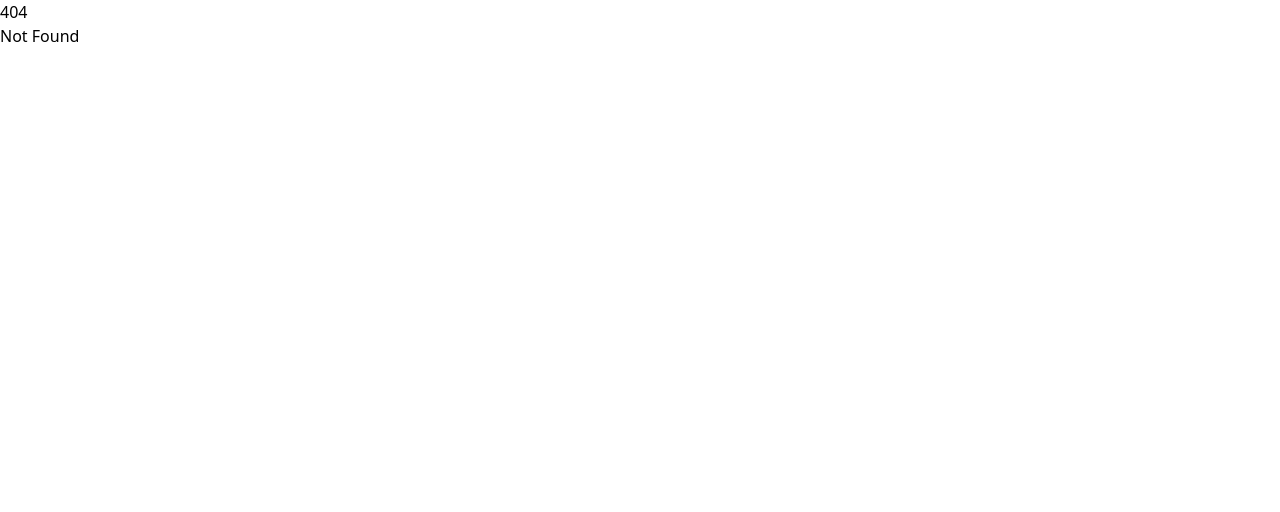
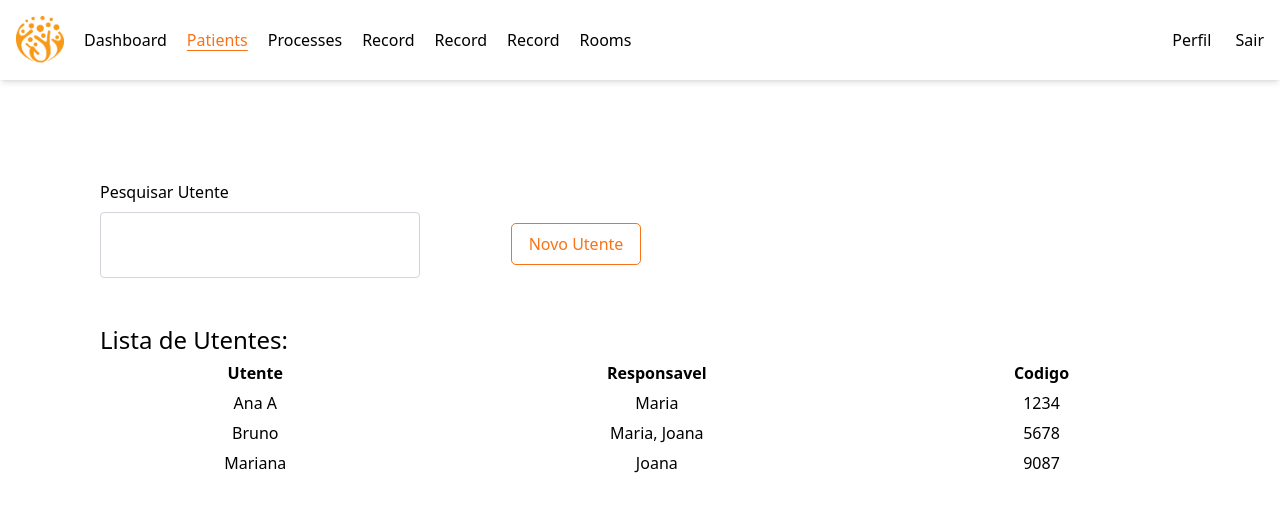
Before and after one commit to MindGest/mindgest-frontend, a SvelteKit app: page /user/therapist/patients in a window 1280 px wide. Before the commit this address had no page. Shown: the top 512 px of the page. Built offline with nearby package versions, Linux system fonts and the light colour scheme.

Commit message:
therapist/patients

```diff
--- /dev/null
+++ b/src/routes/user/therapist/patients/+page.svelte
@@ -0,0 +1,119 @@
+<script>
+    import TextArea from '$lib/components/TextArea.svelte';
+    import TextBox from '$lib/components/TextBox.svelte';
+    import Button from '$lib/components/Button.svelte';
+    import Table from '$lib/components/Table.svelte';
+    import * as api from '$lib/utils/api';
+    import { onMount } from "svelte";
+
+    class person {
+        constructor(name, role, proc) {
+            this.name = name;
+            this.role = role;
+        }
+    }
+    class process{
+        constructor(patient, code, esp, terp){
+            this.patient = patient;
+            this.code = code;
+            this.esp = esp;
+            this.terp = terp;
+        }
+    }
+
+    /* FOR DEBUG ONLY */
+    let terp = new person('Maria', 'terp');
+    let terp2 = new person('Joana', 'terp');
+    let pat1 = new person('Ana A', 'pat', null);
+    let pat2 = new person('Bruno', 'pat', null);
+    let pat3 = new person('Mariana', 'pat', null);
+    let ap1 = new process(pat1, 1234, null, [terp]);
+    let ap2 = new process(pat2, 5678, null, [terp, terp2]);
+    let ap3 = new process(pat3, 9087, null, [terp2]);
+
+
+    let aps = [ap1, ap2, ap3];
+    let text = "";
+    let table;
+    const newUt = () => alert("Novo Utente");
+
+    function getTherapist(ap){
+
+        let out = ""
+
+        for (let i = 0; ap.terp.length > i; i++){
+
+        if (i === 0) out += ap.terp[i].name;
+        else out += ", " + ap.terp[i].name;
+
+        }
+
+        return out;
+
+    }
+
+    $: if (text) getNameFilter(text);
+    const getNameFilter = (text) => {
+
+        let aux = aps.filter(proc => proc.patient.name.indexOf(text) !== -1);
+        let out = [];
+
+        for (let i = 0; aux.length > i; i++){
+            let p = aux[i]
+            out.push({
+                Utente: p.patient.name,
+                Responsavel: getTherapist(p),
+                Codigo: p.code
+            })
+        }
+
+        table = out;
+
+    }
+
+    const getTableData = (flag) => {
+        if(aps != null){
+            text = null;
+            let out = [];
+            for (let i = 0; aps.length > i; i++){
+                if (!flag || flag === "all"){
+                    let p = aps[i]
+                    out.push({
+                        Utente: p.patient.name,
+                        Responsavel: getTherapist(p),
+                        Codigo: p.code
+                    })
+                }
+            }
+            table = out;
+        }
+    }
+
+    $: if (!text || text === "") resetNameFilter();
+    const resetNameFilter = () => {
+        getTableData("all")
+    }
+
+</script>
+
+<wrapper
+  class="flex flex-col"
+  style="margin: 100px; float:left; width:25%; position:absolute; top:10%">
+    <TextArea label="Pesquisar Utente" bind:value={text}/>
+</wrapper>
+
+<wrapper
+  class="flex flex-col"
+  style="float:right; width:10%; position:relative; top:20%; bottom:10%; right:50%">
+    <Button on:click={newUt}>Novo Utente</Button>
+</wrapper>
+
+<div style="margin:100px; position:relative; top:20%">
+
+    <p class="font-normal text-2xl">Lista de Utentes:</p>
+
+    <!-- print the list -->
+    {#if table.length > 0} <Table data={table}/>
+    {/if}
+
+</div>
```
